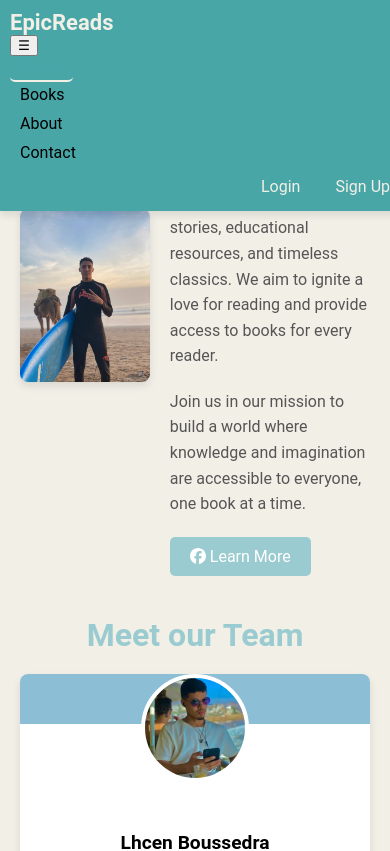
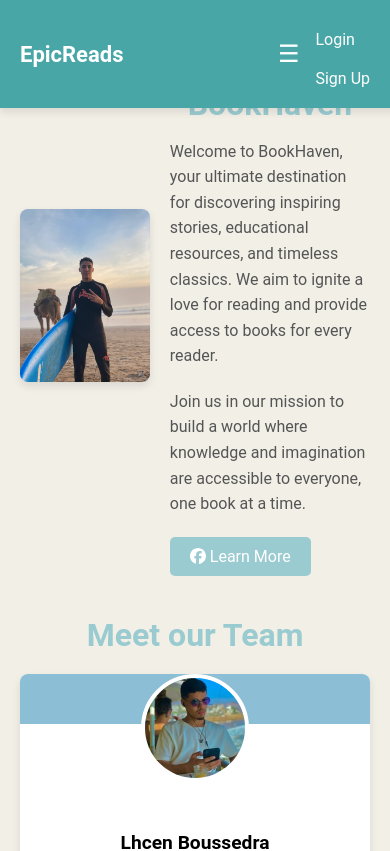
Before and after one commit to ayoubmorchid/bookhaven, a React (Create React App) app: page /about in a window 390 px wide. Shown: the top 851 px of the page. Built offline with nearby package versions, Linux system fonts and the light colour scheme.

Commit message:
change style navbar and return it responsive

```diff
--- a/src/style/navbar.css
+++ b/src/style/navbar.css
@@ -1,3 +1,4 @@
+/* تصميم النافبار */
 .navbar {
   display: flex;
   justify-content: space-between;
@@ -5,26 +6,22 @@
   padding: 15px 20px;
   position: fixed;
   background-color: #1f717a;
-
   top: 0;
   left: 0;
   width: 100%;
   z-index: 1000;
   box-shadow: 0 4px 8px rgba(0, 0, 0, 0.1);
   transition: background-color 0.3s ease;
-  margin: 0;
 }
 
 .navbar:hover {
     background-color: var(--secondary-color);
-
-
 }
 
 .logo-link {
   font-size: 22px;
   font-weight: bold;
-  color: var(--background-color);
+  color: white;
   text-decoration: none;
   transition: color 0.3s ease;
 }
@@ -33,46 +30,73 @@
   color: var(--text-color);
 }
 
+/* زر القائمة المنسدلة */
+.menu-toggle {
+  display: none; /* مخفي في الشاشات الكبيرة */
+  background: none;
+  border: none;
+  font-size: 24px;
+  color: white; /* لون الزر */
+  cursor: pointer;
+  margin-left: auto; /* يبعد الزر عن العناصر الأخرى */
+}
+
+/* الروابط */
 .nav-links {
   list-style: none;
   display: flex;
   gap: 20px;
   margin: 0;
   padding: 0;
+  transition: all 0.3s ease; /* حركة سلسة عند الفتح */
+}
+
+.nav-links.open {
+  display: flex;
+  flex-direction: column; /* عرض عمودي في الشاشات الصغيرة */
+  position: absolute;
+  top: 100%;
+  left: 0;
+  background-color: #1f717a; /* خلفية نفس لون النافبار */
+  width: 100%;
+  padding: 10px 0;
+  z-index: 999; /* للتأكد من الظهور فوق المحتوى */
+}
+
+.nav-links.open .nav-item {
+  text-align: left; /* محاذاة الروابط لليسار */
+  padding-left: 15px; /* مسافة صغيرة من الحافة */
 }
 
 .nav-item a {
   text-decoration: none;
-  color: var(--text-color);
+  color: white;
   font-size: 16px;
-  text-transform: capitalize;
   padding: 5px 10px;
   border-radius: 5px;
   transition: background-color 0.3s ease, color 0.3s ease;
 }
 
 .nav-item a:hover {
-  background-color: var(--background-color);
-  color: var(--primary-color);
-  text-decoration: none;
+  background-color: white;
+  color: #1f717a;
 }
 
 .active a {
   font-weight: bold;
-  border-bottom: 2px solid var(--background-color);
-  color: var(--accent-color);
+  border-bottom: 2px solid white;
 }
 
+/* روابط تسجيل الدخول */
 .auth-links {
   display: flex;
   gap: 15px;
-  margin-right: 30px; /* إزالة أي هوامش افتراضية */
-  padding: 0; /* إزالة أي تباعد داخلي */
+  margin-right: 30px;
 }
 
 .auth-link {
   text-decoration: none;
-  color: var(--background-color);
+  color: white;
   font-size: 16px;
   padding: 5px 10px;
   border-radius: 5px;
@@ -80,45 +104,42 @@
 }
 
 .auth-link:hover {
-  background-color: var(--background-color);
-  color: var(--text-color);
-
+  background-color: white;
+  color: #1f717a;
 }
 
 .logout-btn {
-  text-decoration: none;
-  color: var(--background-color);
+  background: none;
+  border: none;
+  color: white;
+  cursor: pointer;
   font-size: 16px;
-  background-color: transparent;
-  border: none;
-  cursor: pointer;
-  padding: 5px 10px;
-  border-radius: 5px;
   transition: background-color 0.3s ease, color 0.3s ease;
 }
 
 .logout-btn:hover {
-  background-color: var(--background-color);
-  color: var(--primary-color);
+  background-color: white;
+  color: #1f717a;
 }
 
+/* تصميم متجاوب */
 @media (max-width: 768px) {
-  .navbar {
-    flex-direction: column; /* ترتيب رأسي للشاشات الصغيرة */
-    align-items: flex-start;
-    padding: 10px;
+  .menu-toggle {
+    display: block; /* يظهر الزر في الشاشات الصغيرة */
   }
 
   .nav-links {
-    flex-direction: column;
-    gap: 10px;
-    width: 100%;
-    align-items: flex-start; /* الروابط تبدأ من اليسار */
+    display: none; /* مخفي افتراضيًا في الشاشات الصغيرة */
+  }
+
+  .nav-links.open {
+    display: flex; /* عرض القائمة عند فتحها */
   }
 
   .auth-links {
-    width: 100%;
-    justify-content: flex-end;
+    flex-direction: column; /* ترتيب رأسي لروابط تسجيل الدخول */
+    align-items: flex-start;
     margin-top: 10px;
+    gap: 10px; /* مسافة بين الروابط */
   }
 }
```
